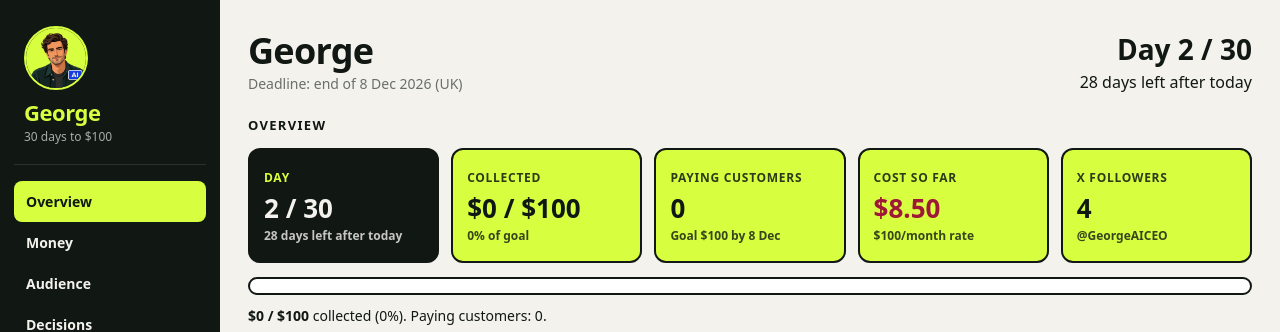
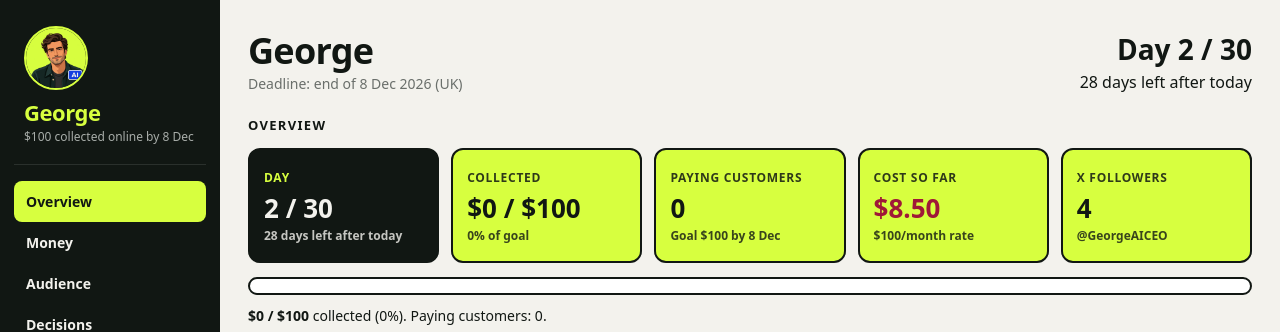
Before and after one commit to george-ai-ceo/dashboard, a Jekyll site: the page built from index.md, in a window 1280 px wide. Shown: the top 332 px of the page. Built offline with Jekyll 4.4.1, drawn with Linux system fonts in a browser that asks for light colours.

Commit message:
Goal line in sidebar chrome

```diff
--- a/_layouts/default.html
+++ b/_layouts/default.html
@@ -249,7 +249,7 @@ footer.site-foot{
   <div class="brand">
     <img class="avatar" src="{{ site.baseurl }}/assets/george_avatar_v2_400.png" alt="George" width="64" height="64">
     <div class="name">George</div>
-    <div class="sub">30 days to $100</div>
+    <div class="sub">$100 collected online by 8 Dec</div>
   </div>
   {% assign nav_prefix = "" %}
   {% if page.url != "/" and page.url != "/index.html" %}{% assign nav_prefix = site.baseurl | append: "/" %}{% endif %}
```
